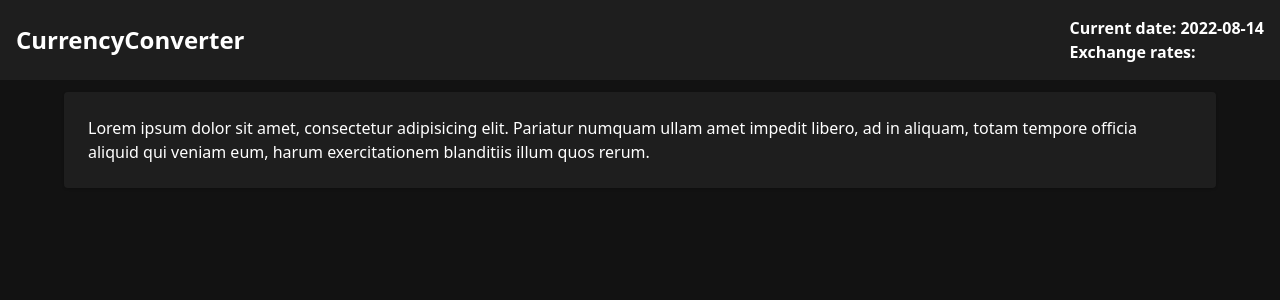
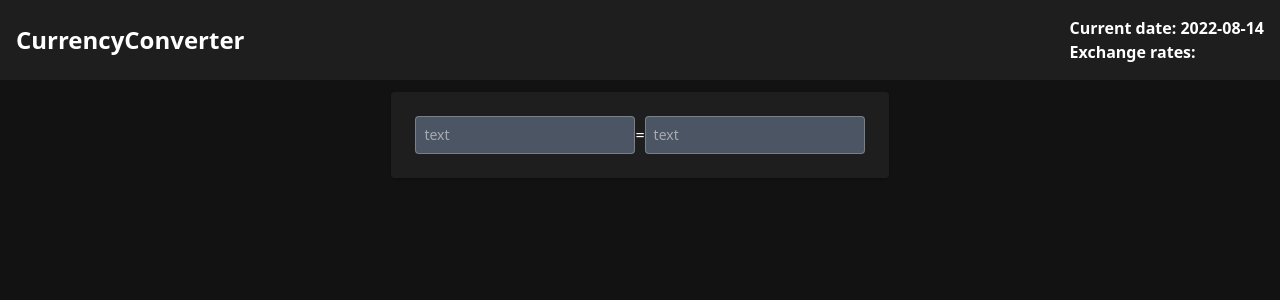
Before and after one commit to Petya29/react-currency-converter, a React (Vite) app: page / in a window 1280 px wide. Shown: the top 300 px of the page. Built offline with nearby package versions, Linux system fonts and the light colour scheme; no server answers.

Commit message:
Added TextField

```diff
--- /dev/null
+++ b/src/components/ui/inputs/TextField.tsx
@@ -0,0 +1,51 @@
+import React, { FC, HTMLInputTypeAttribute, useState } from 'react';
+
+interface ITextFieldProps {
+    type?: HTMLInputTypeAttribute,
+    name?: string,
+    label?: string,
+    onChange: (e: React.ChangeEvent<HTMLInputElement>) => void,
+    value: any
+}
+
+export const TextField: FC<ITextFieldProps> = ({
+    type = 'text',
+    name,
+    label = 'text',
+    onChange,
+    value
+}) => {
+
+    const [isActive, setIsActive] = useState(false);
+
+    const handleBlur = (e: React.FocusEvent<HTMLInputElement>) => {
+        if (value === '') setIsActive(false);
+    }
+
+    return (
+        <div className="relative border rounded bg-gray-600 text-white border-white border-opacity-25">
+            <input
+                className={[
+                    "outline-none w-full rounded bg-transparent text-sm transition-all duration-200 ease-in-out p-2",
+                    isActive ? "pt-6" : ""
+                ].join(" ")}
+                id={name}
+                name={name}
+                type={type}
+                value={value}
+                onChange={onChange}
+                onFocus={() => setIsActive(true)}
+                onBlur={handleBlur}
+            />
+            <label
+                className={[
+                    "absolute top-0 left-0 flex items-center text-white text-opacity-50 p-2 transition-all duration-200 ease-in-out",
+                    isActive ? "text-xs" : "text-sm"
+                ].join(" ")}
+                htmlFor={name}
+            >
+                {label}
+            </label>
+        </div>
+    )
+}
--- a/src/components/ui/surfaces/Paper.tsx
+++ b/src/components/ui/surfaces/Paper.tsx
@@ -5,7 +5,7 @@ interface IPaperProps {
     rounded?: 'md' | 'lg' | 'full' | 'none',
     style?: CSSProperties,
     classNames?: string,
-    children: ReactElement | string | undefined
+    children: any
 }
 
 export const Paper: FC<IPaperProps> = ({ shadow, rounded, style, classNames = '', children }) => {
--- a/src/pages/CurrencyConverter.tsx
+++ b/src/pages/CurrencyConverter.tsx
@@ -1,15 +1,39 @@
-import { FC } from 'react';
+import { FC, useState } from 'react';
+import { TextField } from '../components/ui/inputs/TextField';
 import { Container } from '../components/ui/layout/Container';
 import { Paper } from '../components/ui/surfaces/Paper';
 
 export const CurrencyConverter: FC = () => {
+
+  const [sum, setSum] = useState<{ from: string, to: string }>({ from: '', to: '' });
+
+  const handleChangeSumFrom = (e: React.ChangeEvent<HTMLInputElement>) => {
+    setSum(prevSum => {
+      return { ...prevSum, from: e.target.value }
+    });
+  }
+
+  const handleChangeSumTo = (e: React.ChangeEvent<HTMLInputElement>) => {
+    setSum(prevSum => {
+      return { ...prevSum, to: e.target.value }
+    });
+  }
+
   return (
-    <Container maxWidth='sm'>
+    <Container maxWidth='md'>
       <div className='mt-3 mx-16 flex flex-col items-center'>
         <Paper>
-          Lorem ipsum dolor sit amet, consectetur adipisicing elit.
-          Pariatur numquam ullam amet impedit libero, ad in aliquam,
-          totam tempore officia aliquid qui veniam eum, harum exercitationem blanditiis illum quos rerum.
+          <div className='flex items-center'>
+            <TextField
+              value={sum.from}
+              onChange={handleChangeSumFrom}
+            />
+            =
+            <TextField
+              value={sum.to}
+              onChange={handleChangeSumTo}
+            />
+          </div>
         </Paper>
       </div>
     </Container>
```
